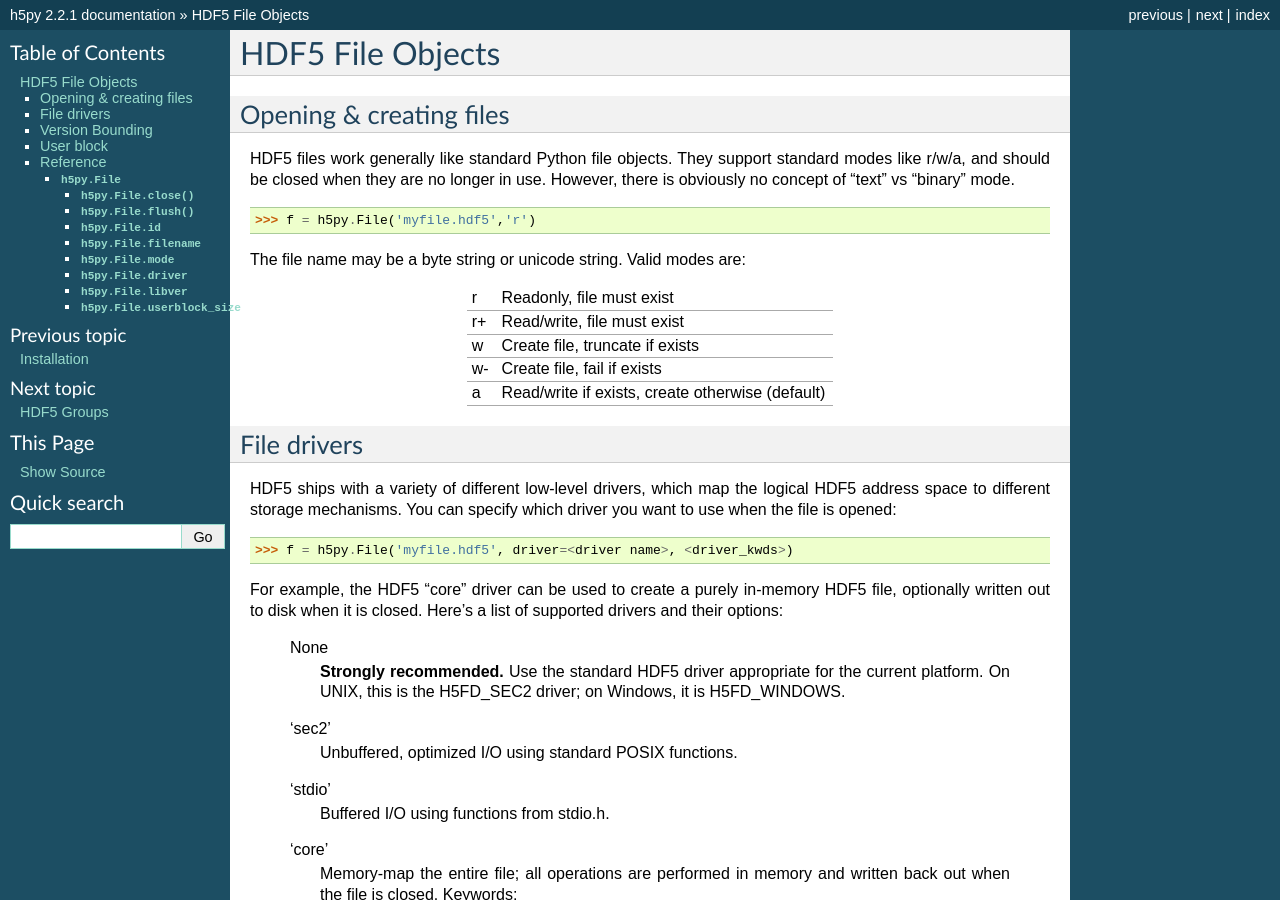
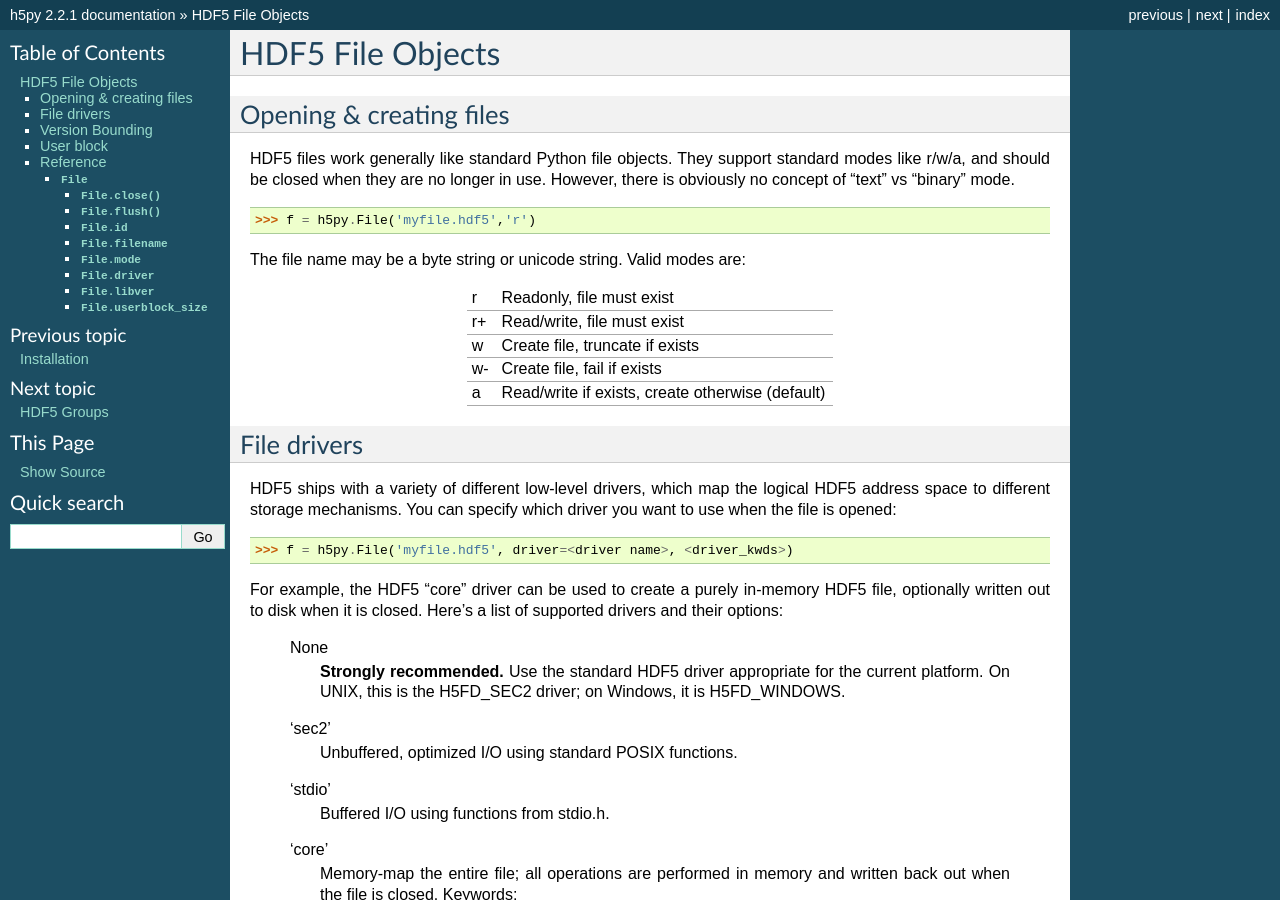
Before and after one commit to h5py/h5py, a Sphinx documentation site: the page built from docs/high/file.rst, in a window 1280 px wide and 900 px high. Built offline with Sphinx 7.4.7, drawn with Linux system fonts in a browser that asks for light colours; pages that are not in the unit, such as notebooks, are missing from menus; some of the changed text lies outside the part shown.

Commit message:
Change to non-absolute object names

```diff
--- a/docs/high/file.rst
+++ b/docs/high/file.rst
@@ -123,15 +123,15 @@ Reference
     HDF5 name of the root group, "``/``". To access the on-disk name, use
     :attr:`File.filename`.
 
-.. class:: h5py.File(name, mode=None, driver=None, libver=None, userblock_size, **kwds)
+.. class:: File(name, mode=None, driver=None, libver=None, userblock_size, **kwds)
 
     Open or create a new file.
 
     Note that in addition to the File-specific methods and properties listed
-    below, File objects inherit the full interface of :class:`h5py.Group`.
+    below, File objects inherit the full interface of :class:`Group`.
 
     :param name:    Name of file (`str` or `unicode`), or an instance of
-                    :class:`h5py.h5f.FileID` to bind to an existing
+                    :class:`h5f.FileID` to bind to an existing
                     file identifier.
     :param mode:    Mode in which to open file; one of
                     ("w", "r", "r+", "a", "w-").  See :ref:`file_open`.
@@ -152,7 +152,7 @@ Reference
 
     .. attribute:: id
 
-        Low-level identifier (an instance of :class:`h5py.h5f.FileID`).
+        Low-level identifier (an instance of :class:`h5f.FileID`).
 
     .. attribute:: filename
 
```
